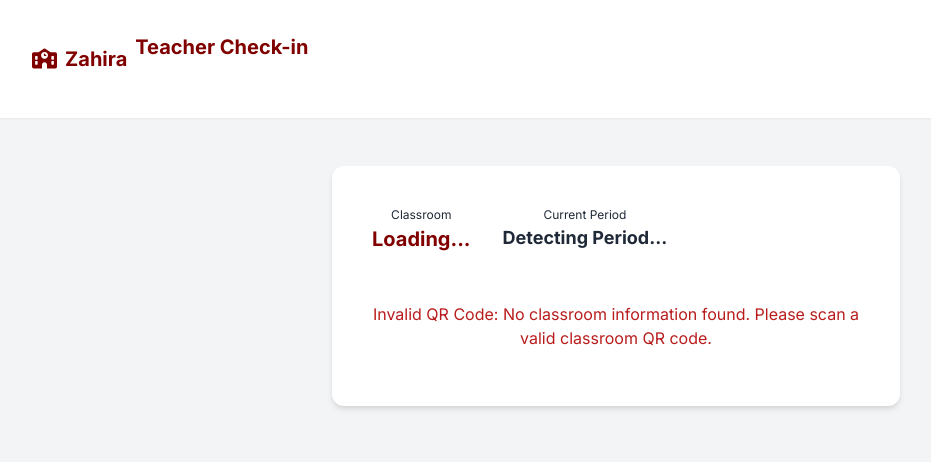
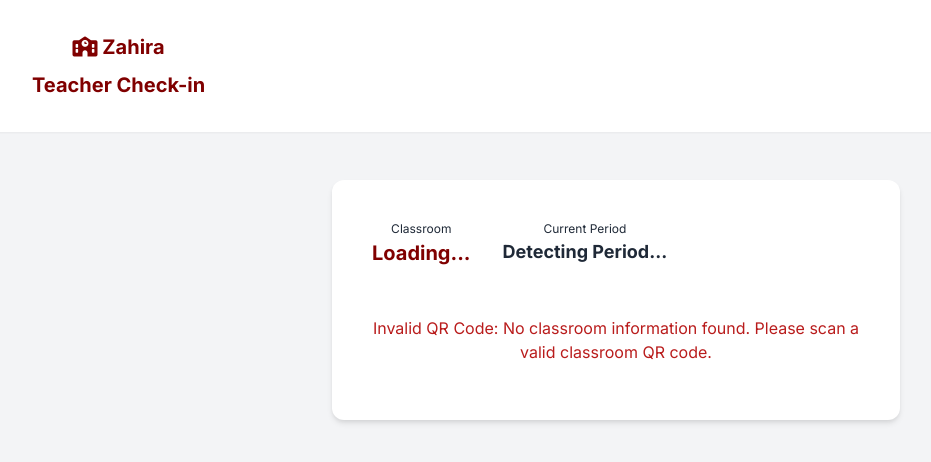
Before and after one commit to zahiramaw/Track, a plain HTML site: page teacher/index.html in a window 1280 px wide. Shown: the whole page, without its empty margins (24-955 px from the left). Drawn offline with Linux system fonts and the light colour scheme.

Commit message:
Deploy: 2025-11-27 08:22:38

```diff
--- a/styles.css
+++ b/styles.css
@@ -151,6 +151,18 @@ body {
 @media (min-width: 768px) {
     .md\:flex-row {
         flex-direction: row;
+    }
+}
+
+
+.header-title{
+    display: flex;
+    flex-direction: column;
+    align-items: center;
+    justify-content: center;
+
+    h3{
+        margin-bottom: 0;
     }
 }
 
--- a/teacher/index.html
+++ b/teacher/index.html
@@ -21,9 +21,9 @@
     <div id="view-checkin" class="view">
         <div class="nav-header">
             <div class="container nav-content">
-                <div class="nav-brand text-center">
-                    <i class="fas fa-school"></i> Zahira <br />
-                    <h3 class="text-xl font-bold mb-6 text-center" style="color: #800000;">Teacher Check-in</h3>
+                <div class="nav-brand text-center header-title">
+                    <div class="text-center"><i class="fas fa-school"></i> Zahira </div>
+                    <div class="text-center"><h3 class="text-xl font-bold mb-6 text-center" style="color: #800000;">Teacher Check-in</h3></div>
                 </div>
             </div>
         </div>
```
